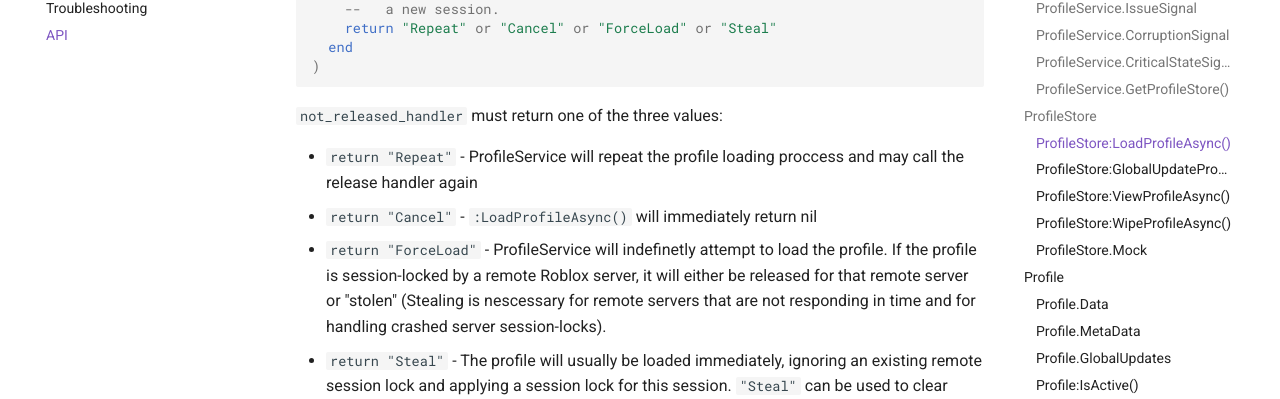
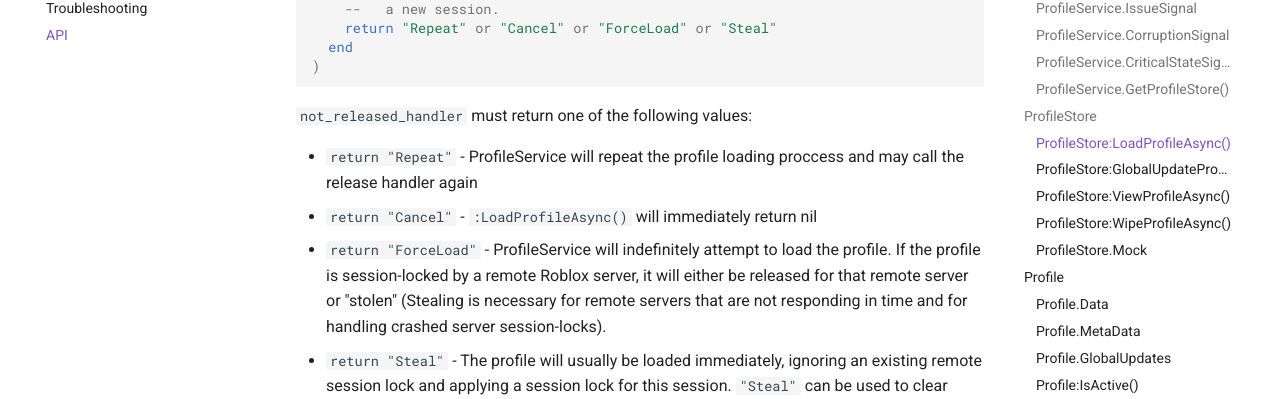
Before and after one commit to MadStudioRoblox/ProfileService, an MkDocs documentation site: the page built from docs/api.md, in a window 1280 px wide and 900 px high, scrolled down 2347 px. Shown: the part 154-553 px from the top of the window. Built offline with MkDocs 1.6.1 and Material for MkDocs 9.7.7, drawn with Linux system fonts in a browser that asks for light colours; comment, search, counter and statistics services are not loaded.

Commit message:
Typo fixes

````diff
--- a/docs/api.md
+++ b/docs/api.md
@@ -90,14 +90,14 @@ local profile = ProfileStore:LoadProfileAsync(
   end
 )
 ```
-`not_released_handler` must return one of the three values:
+`not_released_handler` must return one of the following values:
 
 - `return "Repeat"` - ProfileService will repeat the profile loading proccess and
 may call the release handler again
 - `return "Cancel"` - `:LoadProfileAsync()` will immediately return nil
-- `return "ForceLoad"` - ProfileService will indefinetly attempt to load the profile.
+- `return "ForceLoad"` - ProfileService will indefinitely attempt to load the profile.
 If the profile is session-locked by a remote Roblox server, it will either be released
-for that remote server or "stolen" (Stealing is nescessary for remote servers that are not
+for that remote server or "stolen" (Stealing is necessary for remote servers that are not
 responding in time and for handling crashed server session-locks).
 - `return "Steal"` - The profile will usually be loaded immediately, ignoring an existing remote session lock and applying a session lock for this session. `"Steal"` can be used to clear dead session locks faster than `"ForceLoad"` assuming your code knows that the session lock is dead.
 
````
